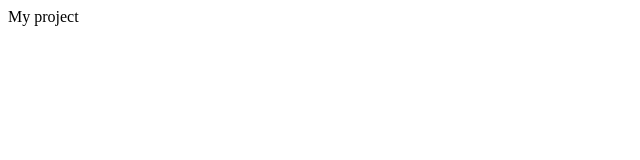
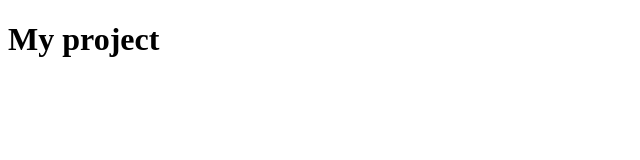
Before and after one commit to roman-romanenko/my-project, a plain HTML site: page index.html in a window 1280 px wide. Shown: the whole page, without its empty margins (0-640 px from the left). Drawn offline with Linux system fonts and the light colour scheme.

Commit message:
title was change

```diff
--- a/index.html
+++ b/index.html
@@ -7,7 +7,7 @@
   <title>Document</title>
 </head>
 <body>
-  My project
+  <h1>My project</h1>
 
 </body>
 </html>
```
